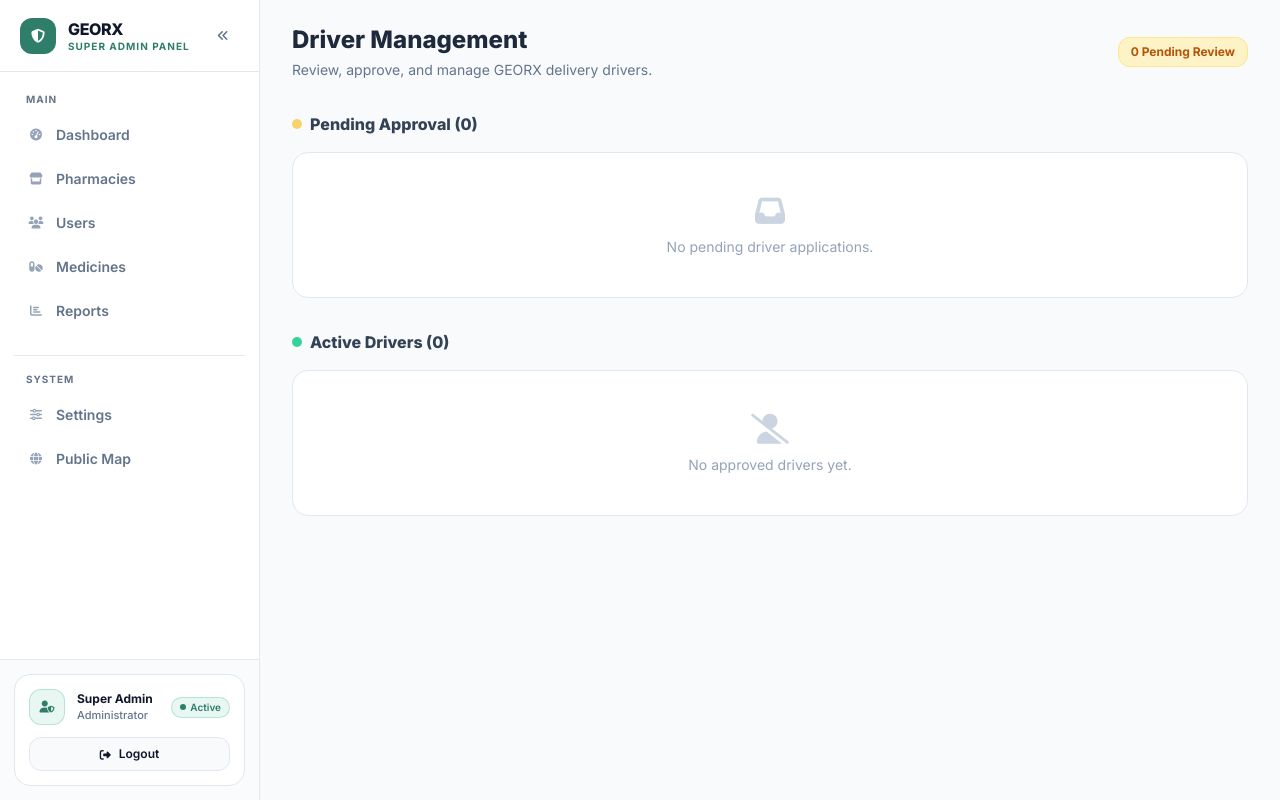
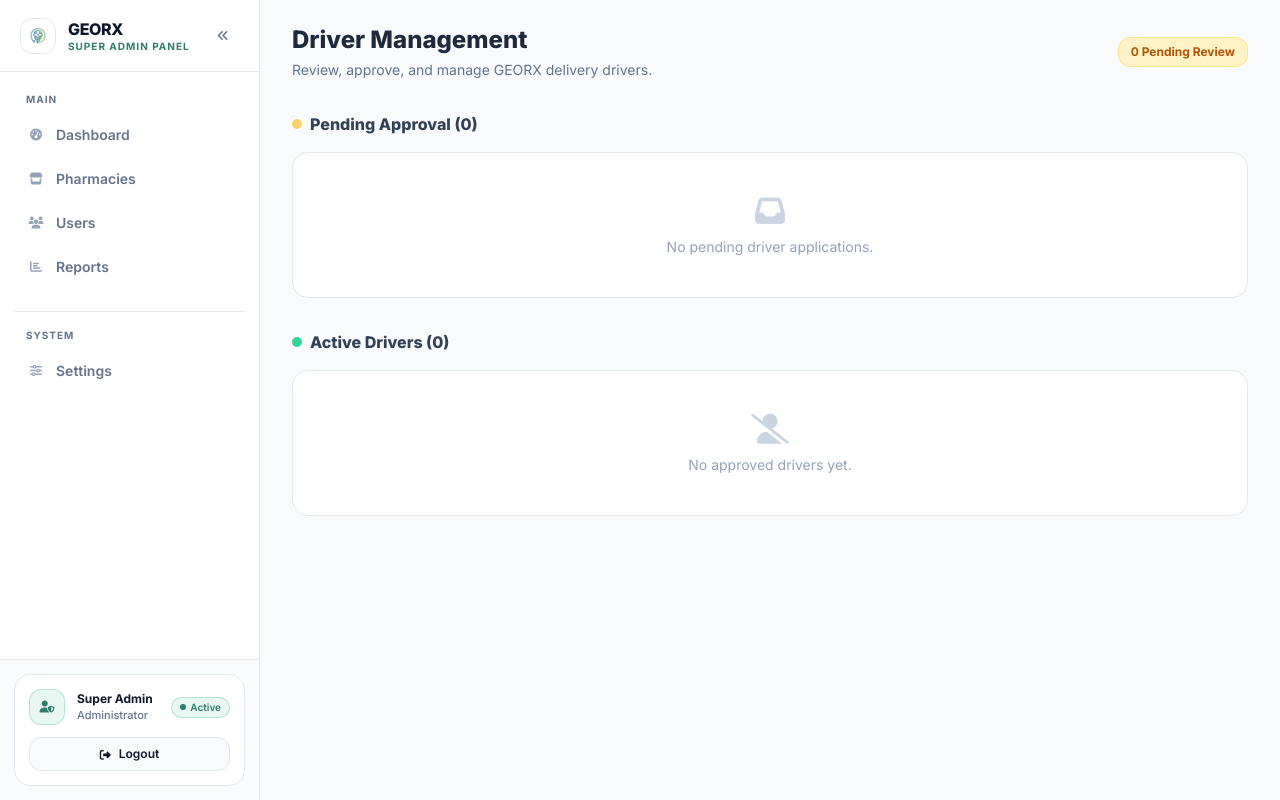
Before and after one commit to Renz42/georx-backend, a Laravel app: page /admin/drivers in a window 1280 px wide. Run offline with Laravel 12, Linux system fonts and the light colour scheme; a user stored in the database is signed in; data comes from the database, SQL or seed files in the repository; data that the repository does not hold is empty; parts of the project's set-up code (start-up, migrations or seed data) failed here and were passed over; some libraries are stand-ins or nearby versions.

Commit message:
fix(admin): simplify super admin sidebar branding and navigation

```diff
--- a/resources/views/admin/layouts/app.blade.php
+++ b/resources/views/admin/layouts/app.blade.php
@@ -58,8 +58,8 @@
                 <!-- Brand Header -->
                 <div class="px-5 h-[72px] border-b border-[#E2E8F0] flex items-center justify-between shrink-0">
                     <a href="{{ route('admin.dashboard') }}" class="flex items-center gap-3 min-w-0">
-                        <div class="bg-[#2F7E6A] text-white w-9 h-9 rounded-xl flex items-center justify-center shadow-xs shrink-0">
-                            <i class="fas fa-shield-alt text-sm"></i>
+                        <div class="w-9 h-9 rounded-xl bg-white border border-[#E2E8F0] p-1 shadow-2xs flex items-center justify-center shrink-0">
+                            <img src="{{ asset('images/georx-logo.png') }}" alt="GEORX Logo" class="w-full h-full object-contain">
                         </div>
                         <div class="min-w-0">
                             <span class="block text-base font-extrabold text-[#0F172A] tracking-tight leading-none">GEORX</span>
@@ -107,12 +107,6 @@
                                 <span>Users</span>
                             </a>
 
-                            <a href="{{ route('admin.medicines') }}"
-                               class="flex items-center gap-3 px-3.5 py-2.5 rounded-xl text-sm font-semibold transition-all {{ request()->routeIs('admin.medicines*') ? 'bg-[#E9F7F2] text-[#2F7E6A] border border-[#63C6A7]/40 shadow-2xs' : 'text-[#64748B] hover:bg-slate-50 hover:text-[#0F172A]' }}">
-                                <i class="fas fa-pills w-4 text-center text-xs {{ request()->routeIs('admin.medicines*') ? 'text-[#2F7E6A]' : 'text-slate-400' }}"></i>
-                                <span>Medicines</span>
-                            </a>
-
                             <a href="{{ route('admin.reports') }}"
                                class="flex items-center gap-3 px-3.5 py-2.5 rounded-xl text-sm font-semibold transition-all {{ request()->routeIs('admin.reports') ? 'bg-[#E9F7F2] text-[#2F7E6A] border border-[#63C6A7]/40 shadow-2xs' : 'text-[#64748B] hover:bg-slate-50 hover:text-[#0F172A]' }}">
                                 <i class="fas fa-chart-bar w-4 text-center text-xs {{ request()->routeIs('admin.reports') ? 'text-[#2F7E6A]' : 'text-slate-400' }}"></i>
@@ -129,12 +123,6 @@
                                class="flex items-center gap-3 px-3.5 py-2.5 rounded-xl text-sm font-semibold transition-all {{ request()->routeIs('admin.settings') ? 'bg-[#E9F7F2] text-[#2F7E6A] border border-[#63C6A7]/40 shadow-2xs' : 'text-[#64748B] hover:bg-slate-50 hover:text-[#0F172A]' }}">
                                 <i class="fas fa-sliders-h w-4 text-center text-xs {{ request()->routeIs('admin.settings') ? 'text-[#2F7E6A]' : 'text-slate-400' }}"></i>
                                 <span>Settings</span>
-                            </a>
-
-                            <a href="{{ url('/') }}"
-                               class="flex items-center gap-3 px-3.5 py-2.5 rounded-xl text-sm font-semibold text-[#64748B] hover:bg-slate-50 hover:text-[#0F172A] transition-all">
-                                <i class="fas fa-globe w-4 text-center text-xs text-slate-400"></i>
-                                <span>Public Map</span>
                             </a>
                         </div>
                     </div>
```
Also changed, not shown: tests/Feature/AuthSecurityTest.php (+7 -1 lines).
